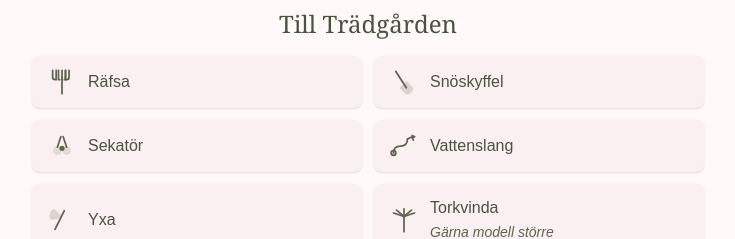
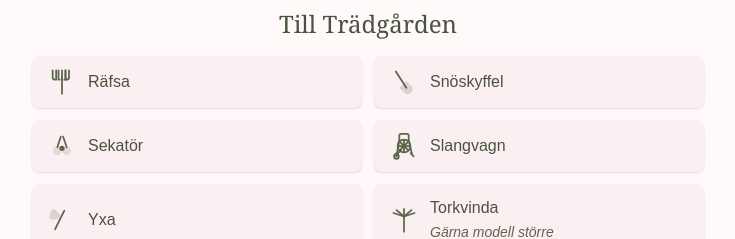
Before and after one commit to Alecktos/alecktos-website, a Next.js app: page /presents in a window 1280 px wide. Shown: the part 900-1139 px from the top of the page, without its empty margins (272-1007 px from the left). Built offline with nearby package versions, Linux system fonts and the light colour scheme.

Commit message:
Rename WaterHoseIcon to HoseReelCartIcon and update its usage in the page

```diff
--- a/app/components/GiftIcons.tsx
+++ b/app/components/GiftIcons.tsx
@@ -45,14 +45,30 @@ export function SecateursIcon(): JSX.Element {
 	);
 }
 
-export function WaterHoseIcon(): JSX.Element {
+export function HoseReelCartIcon(): JSX.Element {
 	return (
 		<svg {...svgProps}>
-			<path d="M3 18 q0 -6 6 -6 q6 0 6 -6" fill="none" />
-			<path d="M15 6 l4 -2 l1 3" />
-			<circle cx="3" cy="18" r="2" />
-			<path d="M19 5 l2 -1" />
-			<path d="M19 3 l2 1" />
+			{/* Push handle */}
+			<path d="M8 7 V3 Q8 1.5 9.5 1.5 H14.5 Q16 1.5 16 3 V7"/>
+			{/* A-frame legs */}
+			<path d="M8 7 L5.5 21"/>
+			<path d="M16 7 L19 19.5"/>
+			{/* Front support foot */}
+			<path d="M17.7 18.2 L20.3 20.8"/>
+			{/* Rear wheel */}
+			<circle cx="5.5" cy="21" r="2" fill="currentColor" opacity="0.15"/>
+			<circle cx="5.5" cy="21" r="2"/>
+			{/* Reel drum */}
+			<circle cx="12" cy="12" r="5.5" fill="currentColor" opacity="0.12"/>
+			<circle cx="12" cy="12" r="5.5"/>
+			<circle cx="12" cy="12" r="1.2" fill="currentColor"/>
+			<line x1="12" y1="6.8" x2="12" y2="17.2"/>
+			<line x1="6.8" y1="12" x2="17.2" y2="12"/>
+			<line x1="8.7" y1="8.7" x2="15.3" y2="15.3"/>
+			<line x1="8.7" y1="15.3" x2="15.3" y2="8.7"/>
+			{/* Crank handle */}
+			<path d="M9.5 15.5 L6.5 18.5"/>
+			<circle cx="6" cy="19" r="1" fill="currentColor"/>
 		</svg>
 	);
 }
--- a/app/presents/page.tsx
+++ b/app/presents/page.tsx
@@ -12,6 +12,7 @@ import {
 	GlassBowlIcon,
 	GymIcon,
 	HeadlampIcon,
+	HoseReelCartIcon,
 	KettleGrillIcon,
 	MuurikkaIcon,
 	OlivesIcon,
@@ -22,7 +23,6 @@ import {
 	SnowShovelIcon,
 	SpeakerIcon,
 	TorkvindaIcon,
-	WaterHoseIcon,
 	WineIcon,
 } from "@/app/components/GiftIcons";
 import type {JSX} from "react";
@@ -45,7 +45,7 @@ const categories: GiftCategory[] = [
 			{ name: "Räfsa", icon: <RakeIcon /> },
 			{ name: "Snöskyffel", icon: <SnowShovelIcon /> },
 			{ name: "Sekatör", icon: <SecateursIcon /> },
-			{ name: "Vattenslang", icon: <WaterHoseIcon /> },
+			{name: "Slangvagn", icon: <HoseReelCartIcon/>},
 			// { name: "Häcksax", icon: <HedgeTrimmerIcon /> },
 			{ name: "Yxa", icon: <AxeIcon /> },
 			{ name: "Torkvinda", icon: <TorkvindaIcon />, comment: "Gärna modell större" },
```
